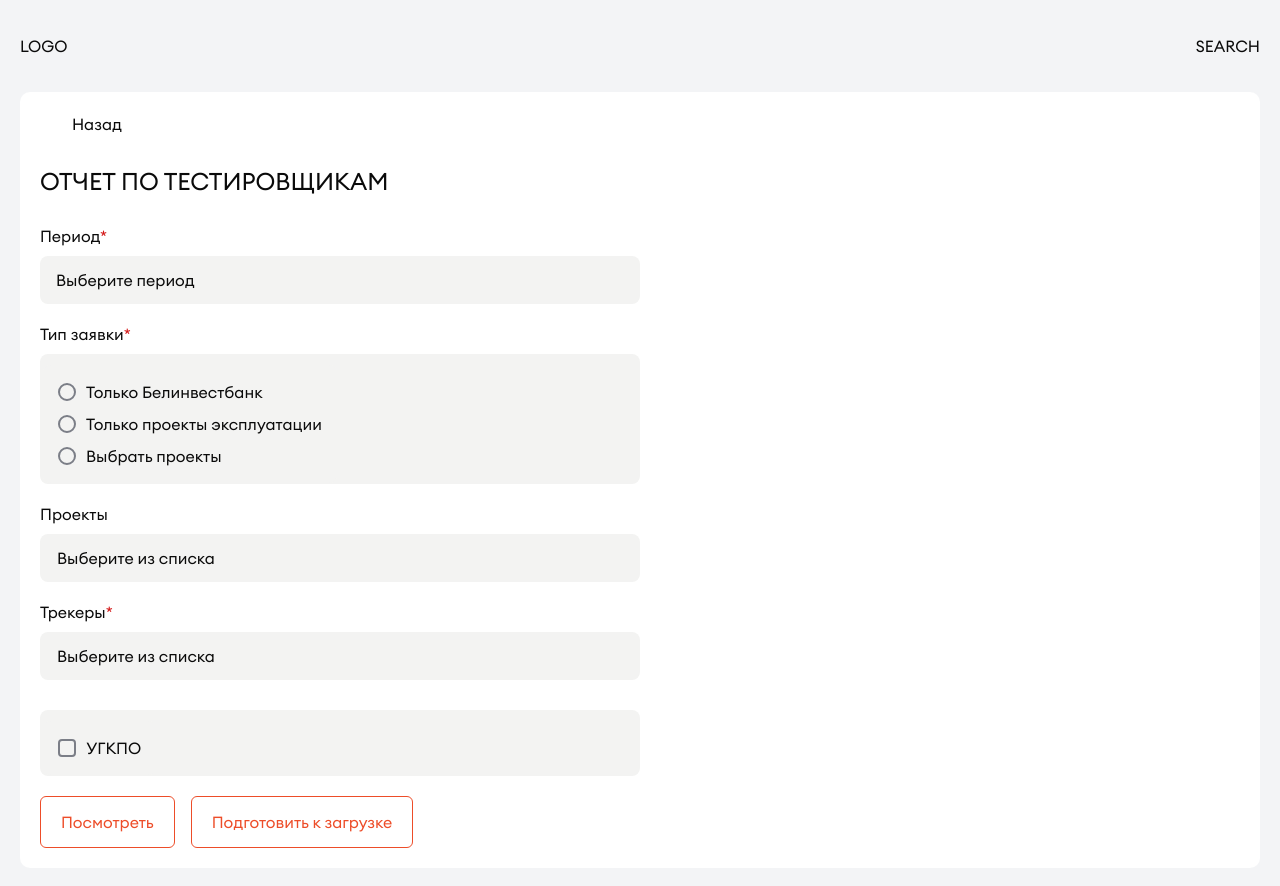
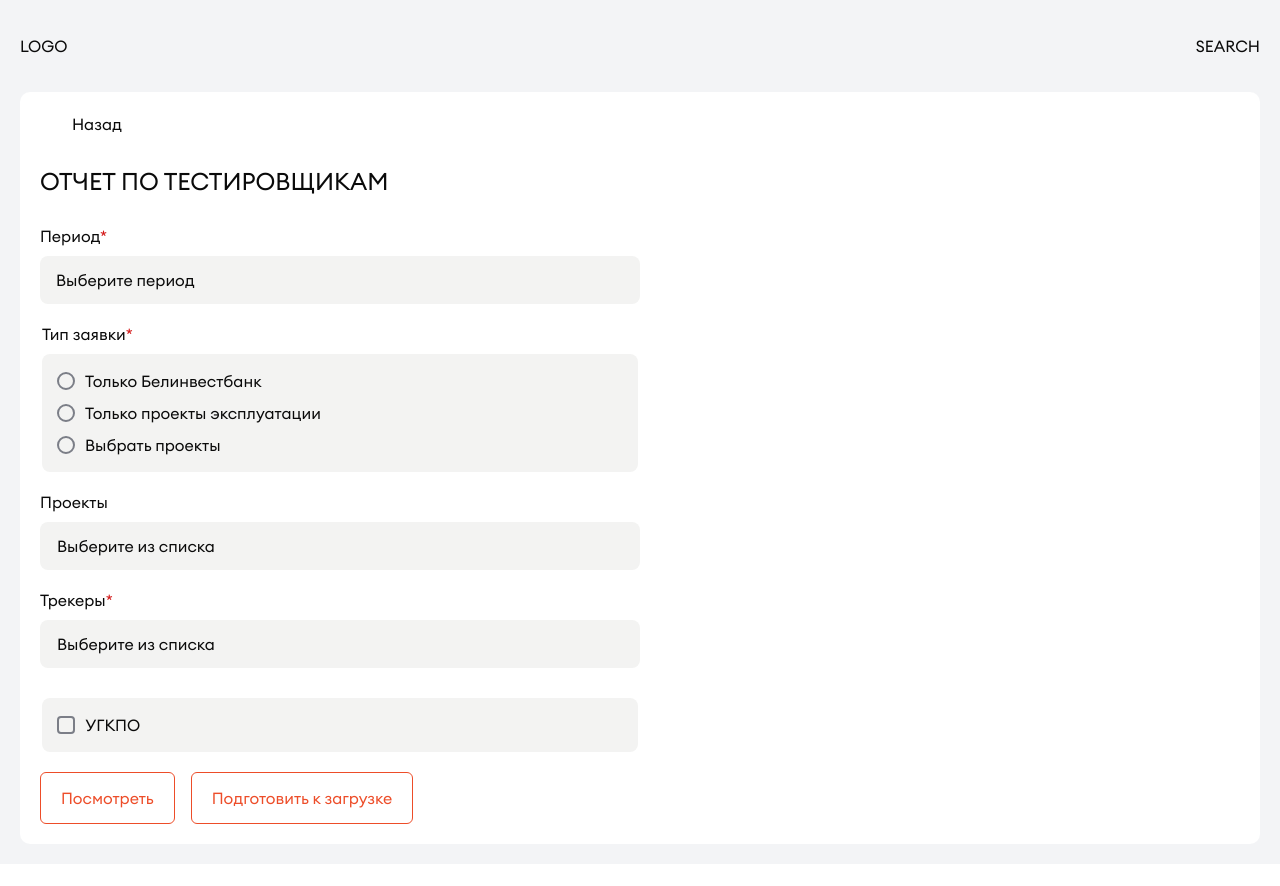
Before and after one commit to dem-tv/practic, a Vue app: page /testing in a window 1280 px wide. After the commit the page ends 864 px from the top, so only its background shows below. Built offline with nearby package versions, Linux system fonts and the light colour scheme.

Commit message:
Изменен FieldWrapper на BaseFieldset в компоненте Testing

```diff
--- a/src/views/Testing/Testing.vue
+++ b/src/views/Testing/Testing.vue
@@ -82,13 +82,12 @@ async function onPrepare() {
         placeholder="Выберите период"
         name="date"
       />
-      <FieldWrapper
-        :label="LABEL_TYPE_REQUEST"
+      <BaseFieldset
+        :legend="LABEL_TYPE_REQUEST"
         :error-message="formValidation.requestType.errorMessage"
         :error="formValidation.requestType.invalid"
-        :required="formValidation.requestType.required"
+        :required="true"
       >
-        <BaseFieldset v-model="formModel.requestType">
         <OptionControl
           v-for="option in typeRequestList"
           :key="option.id"
@@ -97,6 +96,7 @@ async function onPrepare() {
           :label="option.name"
           input-type="radio"
           label-position="right"
+          :error="formValidation.requestType.invalid"
           @update:checked="
             (checked) => {
               if (!checked) return;
@@ -105,7 +105,6 @@ async function onPrepare() {
           "
         />
       </BaseFieldset>
-      </FieldWrapper>
       <FieldWrapper :label="LABEL_PROJECTS">
         <BaseSelect
           v-model="formModel.projects"
@@ -130,7 +129,6 @@ async function onPrepare() {
           label="name"
         />
       </FieldWrapper>
-      <FieldWrapper>
       <BaseFieldset>
         <OptionControl
           v-model:checked="formModel.tasks"
@@ -139,7 +137,6 @@ async function onPrepare() {
           label-position="right"
         />
       </BaseFieldset>
-      </FieldWrapper>
       <HorizontalList>
         <BaseButton @click="onShow"> Посмотреть </BaseButton>
         <BaseButton @click="onPrepare"> Подготовить к загрузке </BaseButton>
```
Lines whose indentation alone changed are shown as unchanged.
